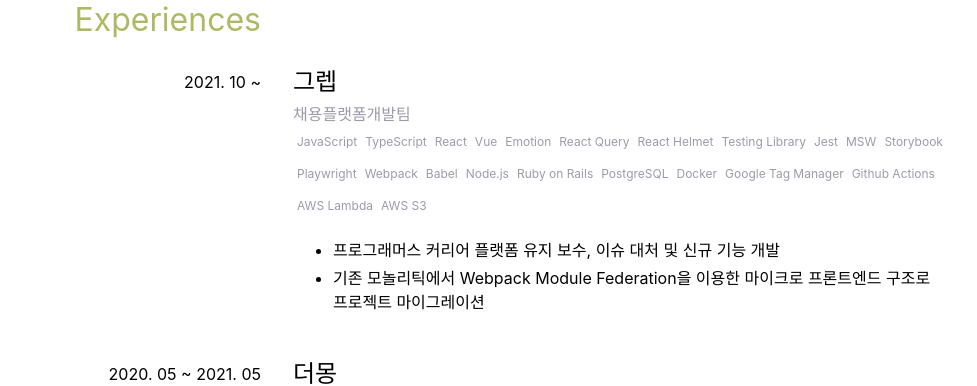
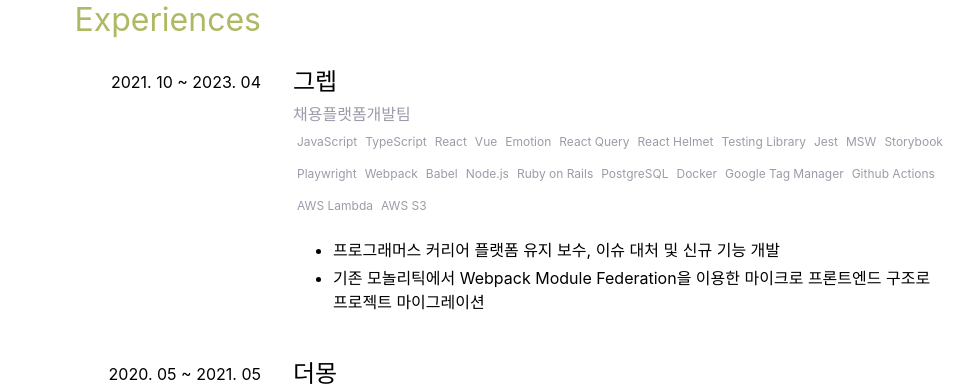
Before and after one commit to Shubidumdu/my-resume, a Svelte app: page / in a window 1280 px wide. Shown: the part 650-1036 px from the top of the page, without its empty margins (149-1126 px from the left). Built offline with nearby package versions, Linux system fonts and the light colour scheme; a web font is replaced by a local one.

Commit message:
modify period in work experiences

```diff
--- a/src/components/WorkExperiences.svelte
+++ b/src/components/WorkExperiences.svelte
@@ -6,7 +6,7 @@
   import Tags from './Tags.svelte';
   const contents = [
     {
-      period: '2021. 10 ~',
+      period: '2021. 10 ~ 2023. 04',
       title: '그렙',
       position: '채용플랫폼개발팀',
       desc: [
```
